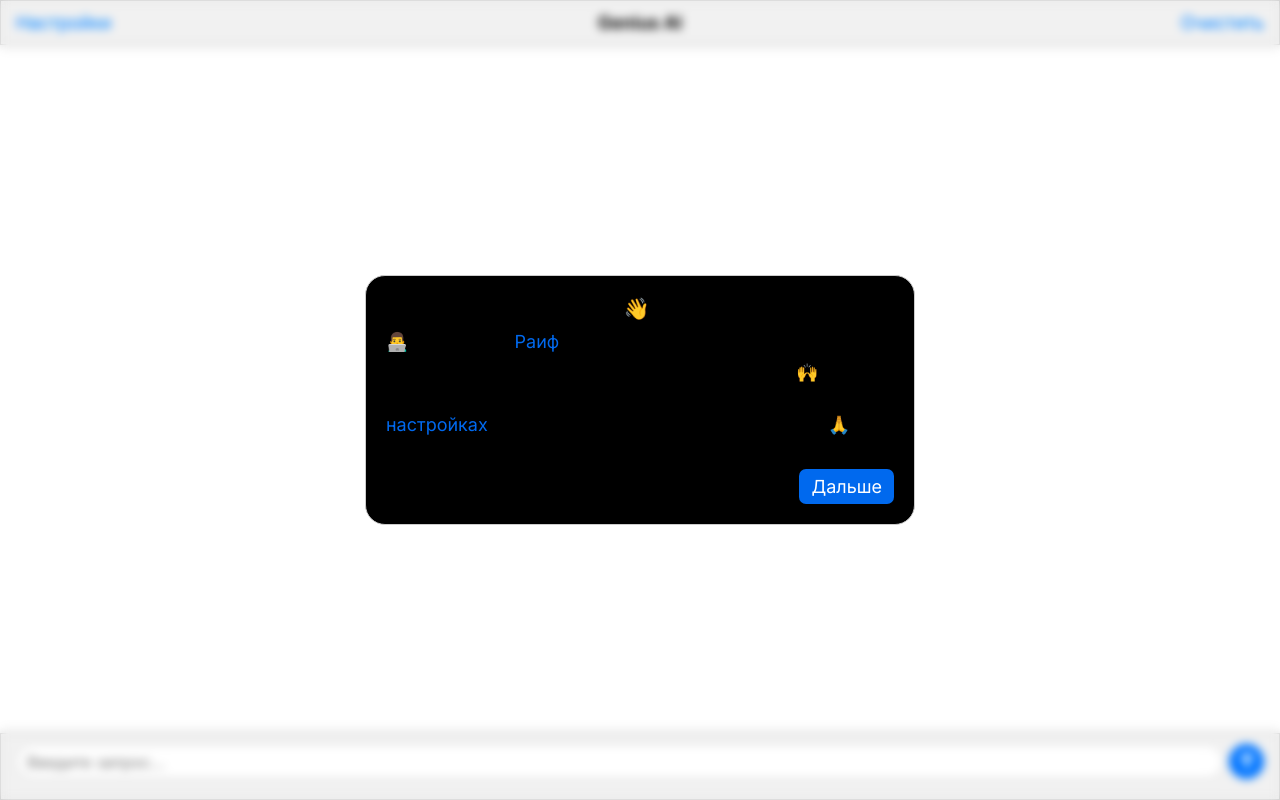
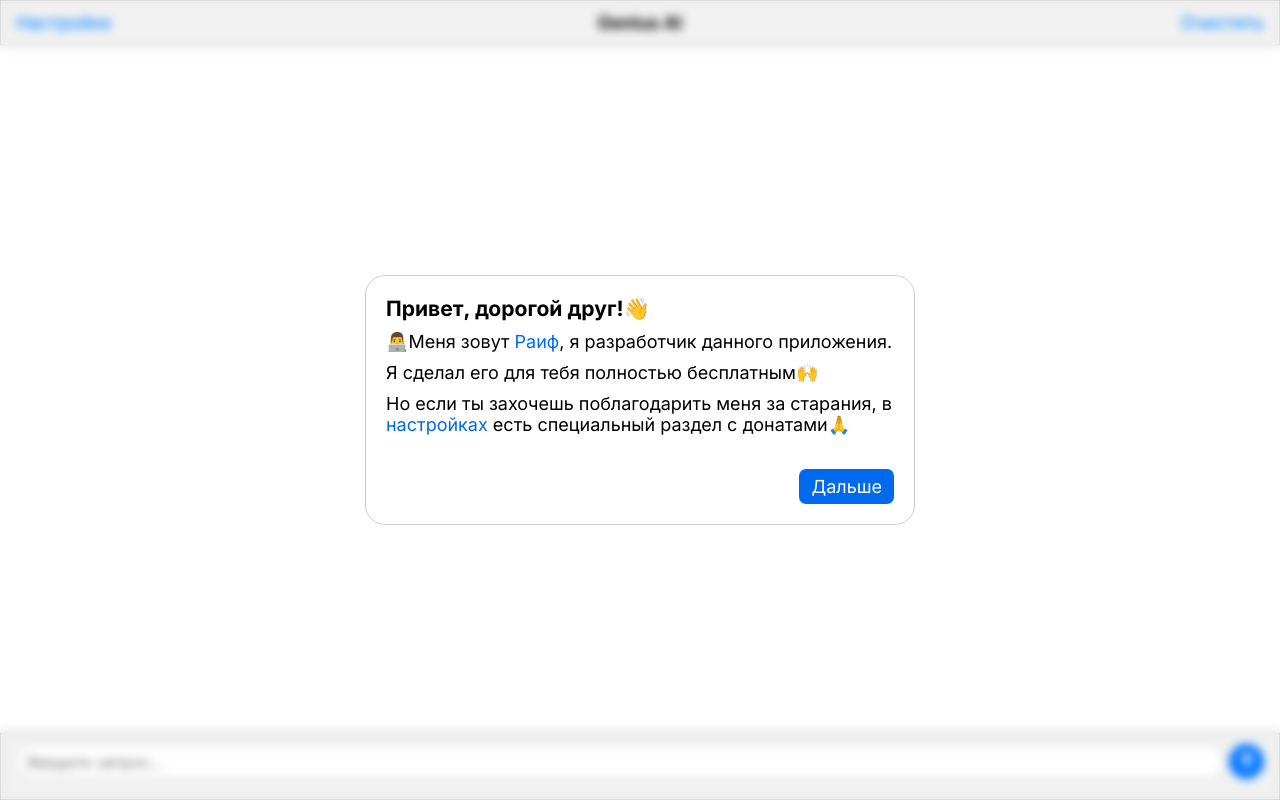
Before and after one commit to raifbrah/genius-ai, a Nuxt app: page / in a window 1280 px wide. Built offline with nearby package versions, Linux system fonts and the light colour scheme.

Commit message:
Fix UI bug

```diff
--- a/components/WelcomeWindow.vue
+++ b/components/WelcomeWindow.vue
@@ -104,7 +104,7 @@ p {
   max-height: calc(100vh - 40px);
   min-height: 250px;
   overflow-y: auto;
-  background: #000;
+  background: var(--color_bg);
   padding: 20px;
   border-radius: 20px;
 
```
